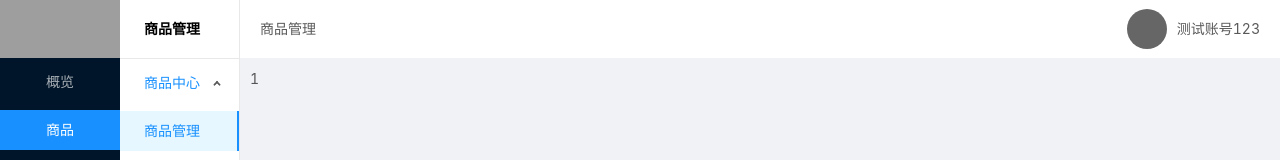
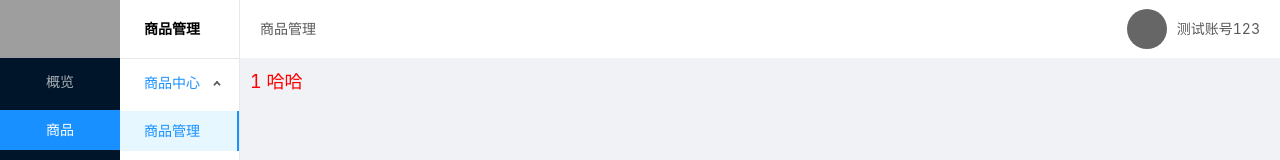
Before and after one commit to wlfsgswg/my-vue-app, a Vue app: page /#/ in a window 1280 px wide. Both pictures are taken after a click on the item "商品". Shown: the top 160 px of the page. Built offline with nearby package versions, Linux system fonts and the light colour scheme; grey boxes are pictures that could not be loaded.

Commit message:
处理绑定对象的问题：style=“{}”

```diff
--- a/src/containers/Home/Goods/Control/index.vue
+++ b/src/containers/Home/Goods/Control/index.vue
@@ -1,7 +1,5 @@
 <template>
-  <div>
-    {{ num }}
-  </div>
+  <div :style="{ color: 'red', fontSize: '18px' }">{{ num }} 哈哈</div>
 </template>
 
 <script>
@@ -18,4 +16,5 @@ export default {
     }
   }
 };
+// 样式直接：style="{}"双引号里面直接放style对象即可
 </script>
```
